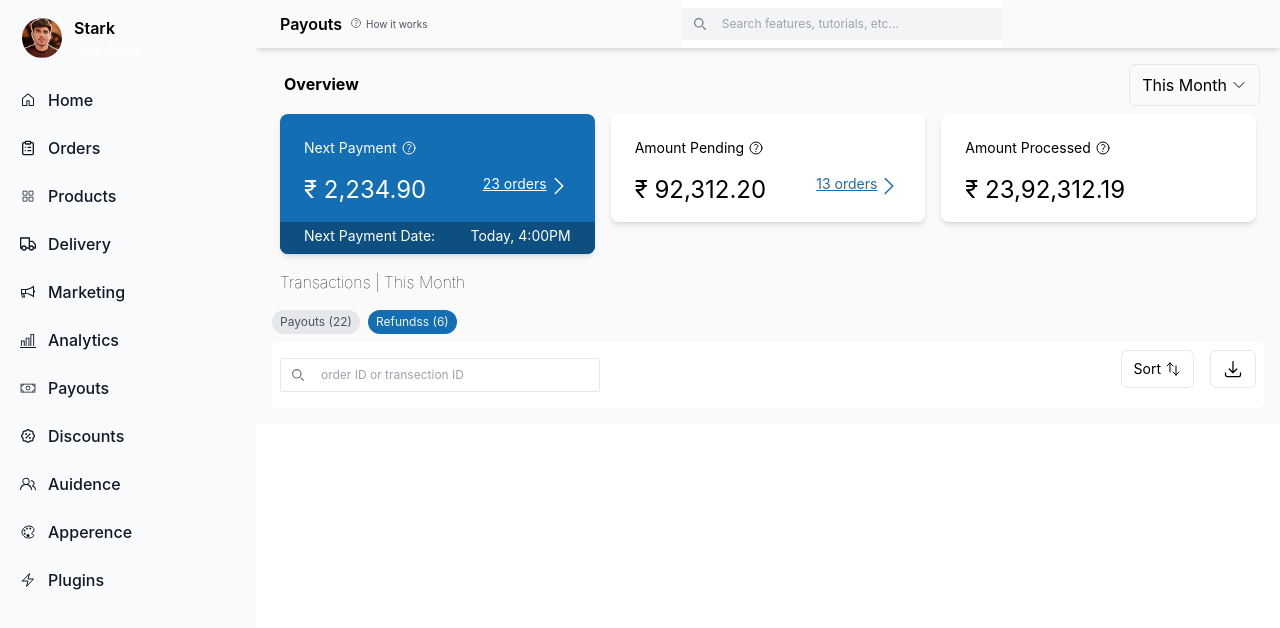
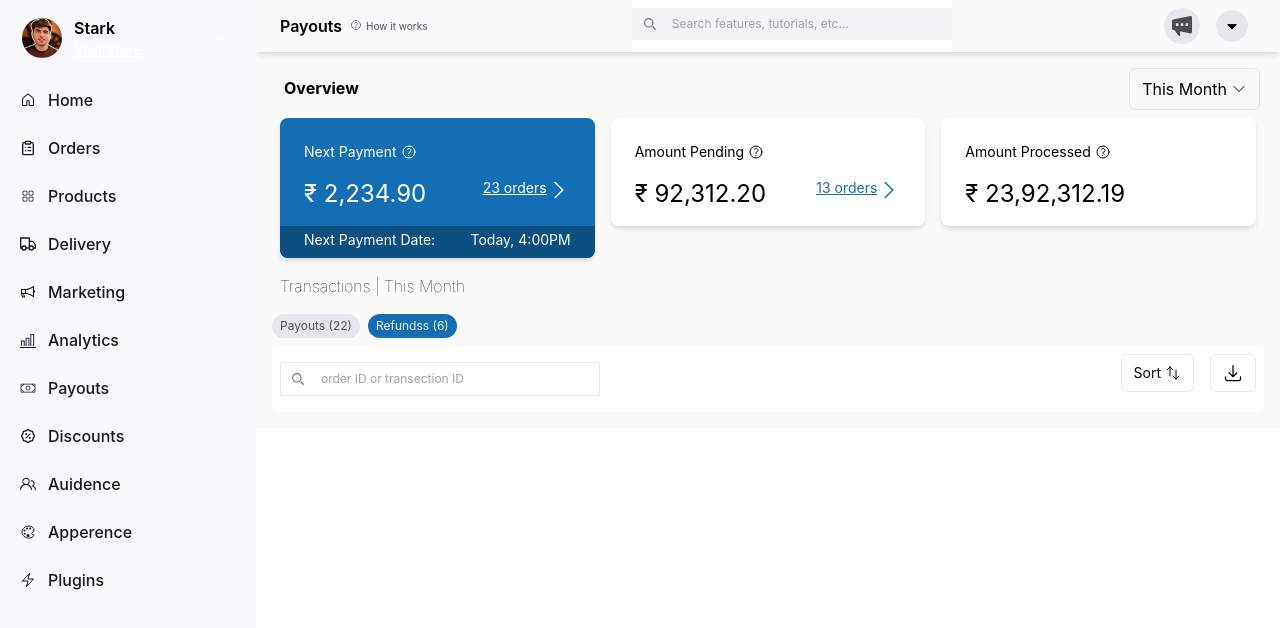
Before and after one commit to prabal-007/dukaan-ui-clone, a React (Vite) app: page / in a window 1280 px wide. Shown: the top 628 px of the page. Built offline with nearby package versions, Linux system fonts and the light colour scheme.

Commit message:
updateded Topbar

```diff
--- a/src/components/Topbar.jsx
+++ b/src/components/Topbar.jsx
@@ -1,4 +1,4 @@
-import React from 'react'
+import { FaCaretDown } from "react-icons/fa";
 
 const Topbar = () => {
     return (
@@ -23,6 +23,15 @@ const Topbar = () => {
                     <input type="search" id="default-search" class="block w-full bg-gray-100 p-2 ps-10 my-2 text-xs rounded-sm" placeholder="Search features, tutorials, etc..." required />
                 </div>
             </form>
+
+            <div className="flex items-center justify-center gap-4 p-2">
+                <button className="bg-gray-200 p-2 rounded-full">
+                    <svg width="20" height="20" viewBox="0 0 20 20" fill="none" xmlns="http://www.w3.org/2000/svg"><path d="M18.4211 0.0237288L1.11579 3.38234C0.463158 3.49896 0 4.1287 0 4.85174V12.5019C0 13.225 0.463158 13.8547 1.11579 13.9713L2.88421 14.3212C3.6 15.6273 4.94737 17.8897 6.75789 19.7323C7.36842 20.362 8.37895 19.8022 8.25263 18.8693C8.08421 17.6331 8.12632 16.3037 8.18947 15.3707L18.4211 17.3766C19.2421 17.5398 20 16.8401 20 15.9072V1.49312C20 0.560174 19.2421 -0.139537 18.4211 0.0237288ZM6.46316 9.6331C6.46316 9.88966 6.27368 10.0996 6.04211 10.0996H4.31579C4.08421 10.0996 3.89474 9.88966 3.89474 9.6331V7.72056C3.89474 7.464 4.08421 7.25408 4.31579 7.25408H6.04211C6.27368 7.25408 6.46316 7.464 6.46316 7.72056V9.6331ZM11.2842 9.6331C11.2842 9.88966 11.0947 10.0996 10.8632 10.0996H9.13684C8.90526 10.0996 8.71579 9.88966 8.71579 9.6331V7.72056C8.71579 7.464 8.90526 7.25408 9.13684 7.25408H10.8632C11.0947 7.25408 11.2842 7.464 11.2842 7.72056V9.6331ZM16.1263 9.6331C16.1263 9.88966 15.9368 10.0996 15.7053 10.0996H13.9789C13.7474 10.0996 13.5579 9.88966 13.5579 9.6331V7.72056C13.5579 7.464 13.7474 7.25408 13.9789 7.25408H15.6842C15.9158 7.25408 16.1053 7.464 16.1053 7.72056V9.6331H16.1263Z" fill="#4D4D4D"></path></svg>
+                </button>
+                <button className="bg-gray-200 p-2 rounded-full">
+                    <FaCaretDown />
+                </button>
+            </div>
         </div>
     )
 }
```
